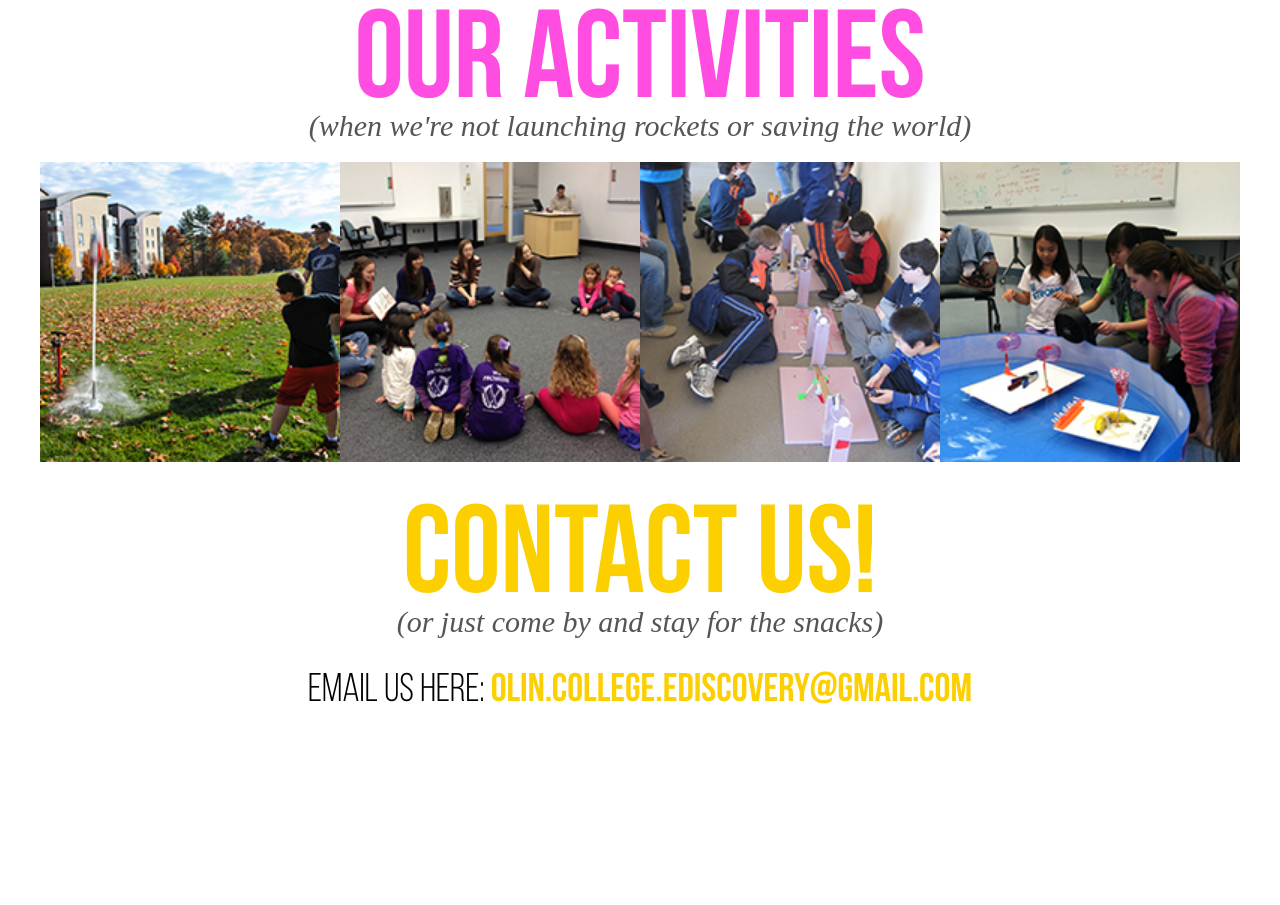
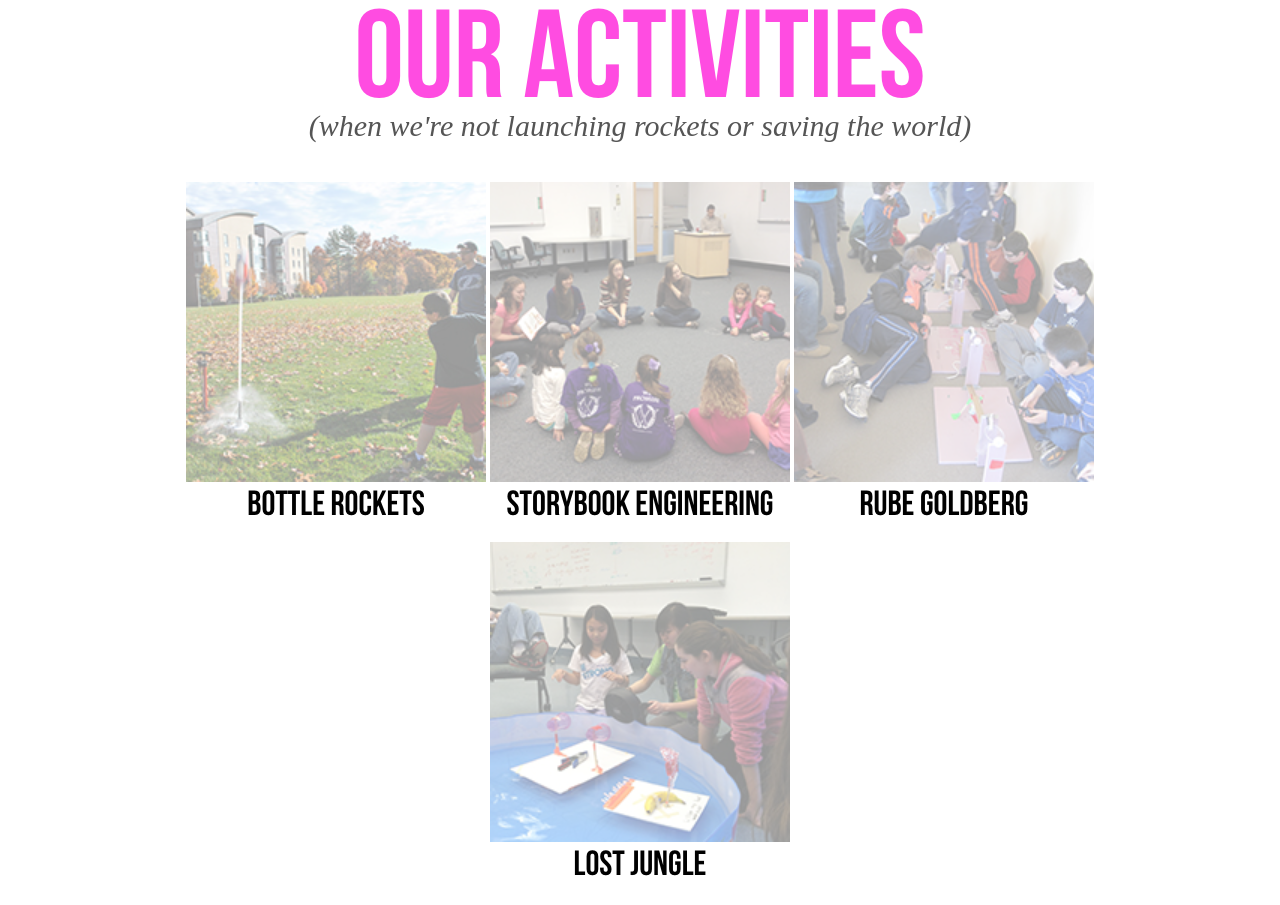
Before and after one commit to eDiscovery/eDiscovery.github.io, a plain HTML site: page index.html in a window 1280 px wide. Shown: the part 1646-2551 px from the top of the page. Before the commit the page ends 2366 px from the top, so only its background shows below. Drawn offline with nearby package versions, Linux system fonts and the light colour scheme; a web font is replaced by a local one.

Commit message:
made responsive

```diff
--- a/index.html
+++ b/index.html
@@ -76,14 +76,13 @@
 
     <h1 class="heading" id="startactivities"><span style="color:#FF4CE1">Our activities</span></h1>
     <h2 class="subheading">(when we're not launching rockets or saving the world)</h2>
-    <table id="ActList">
-      <tr>
-        <td class="activity"><img src="images/BotRock.jpg" class="image"><p class="description">Bottle Rockets</p></td>
-        <td class="activity"><img src="images/StorEng.jpg" class="image"><p class="description">Storybook Engineering</p></td>
-        <td class="activity"><img src="images/RubGolb.jpg" class="image"><p class="description">Rube Goldberg</p></td>
-        <td class="activity"><img src="images/LostJung.jpg" class="image"><p class="description">Lost Jungle</p></td>
-      </tr>
-    </table>
+    <div id="ActList">
+        <div class="activity"><img src="images/BotRock.jpg" class="image"><p class="description">Bottle Rockets</p></div>
+        <div class="activity"><img src="images/StorEng.jpg" class="image"><p class="description">Storybook Engineering</p></div>
+        <div class="activity"><img src="images/RubGolb.jpg" class="image"><p class="description">Rube Goldberg</p></div>
+        <div class="activity"><img src="images/LostJung.jpg" class="image"><p class="description">Lost Jungle</p></div>
+        <!-- mission to mars, things that go zoom, UCD, panpipes, math curriculum, and more!-->
+    </div>
 
     <h1 class="heading" id="startcontact"><span style="color:#FCCF00">Contact us!</span></h1>
     <h2 class="subheading">(or just come by and stay for the snacks)</h2>
--- a/main.css
+++ b/main.css
@@ -59,26 +59,38 @@
 }
 
 #ActList {
-  margin-left: auto;
-  margin-right: auto;
+  margin-top: 40px;
+  margin-left: 5%;
+  margin-right: 5%;
 }
 
-
-
 .image {
-  margin-top: 20px;
   height: 300px;
   width: 300px;
-  margin-bottom: 60px;
 }
 
-.activity:hover .image {
+.activity {
+  display: inline-block;
+  border-right:0;
+}
+
+#block {
+  width: 100%;
+  height: 10px;
+}
+
+.activity .image {
   opacity:0.40;
   filter:alpha(opacity=40);
 }
 
+.activity:hover .image {
+  opacity:1.0;
+  filter:alpha(opacity=100);
+}
+
 .activity:hover .description {
-  visibility: visible !important;
+  color:#FF4CE1;
 }
 
 .description {
@@ -86,8 +98,6 @@
   font-family: "Bebas Neue Bold";
   color: black;
   font-size: 35px;
-  visibility: hidden;
-  margin-top: -100px;
   z-index: 10;
 }
 
```
